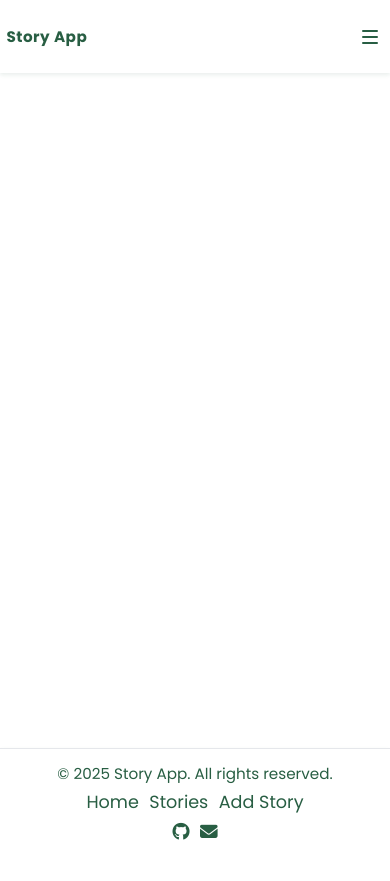
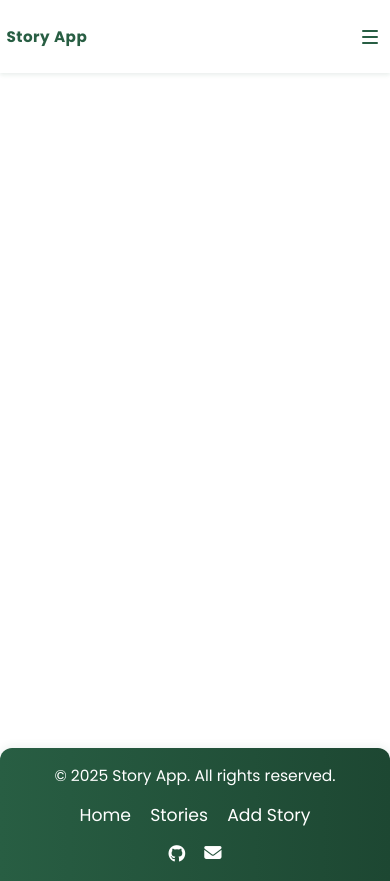
Before and after one commit to rasyadpe/StoryApp, a website built with Vite: page index.html in a window 390 px wide. Before the commit the page ends 859 px from the top, so only its background shows below. Built offline with nearby package versions, Linux system fonts and the light colour scheme; some packages are replaced by stand-ins of ours.

Commit message:
Fix camera in mobile

```diff
--- a/dev-dist/sw.js
+++ b/dev-dist/sw.js
@@ -79,7 +79,7 @@ define(['./workbox-a959eb95'], (function (workbox) { 'use strict';
    */
   workbox.precacheAndRoute([{
     "url": "index.html",
-    "revision": "0.nj4736kpn3g"
+    "revision": "0.sbr1929idlo"
   }], {});
   workbox.cleanupOutdatedCaches();
   workbox.registerRoute(new workbox.NavigationRoute(workbox.createHandlerBoundToURL("index.html"), {
--- a/src/pages/auth/stories/addStory-page.js
+++ b/src/pages/auth/stories/addStory-page.js
@@ -135,17 +135,31 @@ export default function AddStoryPage() {
       const videoDevices = devices.filter(device => device.kind === 'videoinput');
 
       if (videoDevices.length > 0) {
-        cameraSelect.innerHTML = '<option value="">Select Camera</option>' +
-          videoDevices.map(device =>
-            `<option value="${device.deviceId}">${device.label || `Camera ${cameraSelect.length + 1}`}</option>`
-          ).join('');
+        // Coba deteksi kamera depan/belakang dari label
+        cameraSelect.innerHTML = '<option value="">Pilih Kamera</option>' +
+          videoDevices.map((device, idx) => {
+            let label = device.label;
+            if (!label) {
+              // Jika label belum tersedia, minta user izinkan akses kamera
+              label = `Kamera ${idx + 1}`;
+            } else {
+              // Deteksi kata depan/belakang dari label
+              const lower = label.toLowerCase();
+              if (lower.includes('back') || lower.includes('belakang') || lower.includes('rear')) {
+                label += ' (Belakang)';
+              } else if (lower.includes('front') || lower.includes('depan')) {
+                label += ' (Depan)';
+              }
+            }
+            return `<option value="${device.deviceId}">${label}</option>`;
+          }).join('');
         cameraSelect.style.display = 'block';
       }
 
       return videoDevices;
     } catch (error) {
       console.error('Error getting camera devices:', error);
-      showError('Failed to get camera devices');
+      showError('Gagal mendapatkan daftar kamera. Pastikan Anda sudah mengizinkan akses kamera.');
       return [];
     }
   }
--- a/src/styles/main.css
+++ b/src/styles/main.css
@@ -667,6 +667,164 @@ a {
   color: var(--text-secondary);
 }
 
+/* Footer Modern Styling */
+.footer-content {
+  display: flex;
+  flex-direction: row;
+  align-items: center;
+  justify-content: space-between;
+  padding: 1.5rem 2rem;
+  background: linear-gradient(90deg, var(--primary-color) 0%, var(--primary-hover) 100%);
+  color: #fff;
+  border-top-left-radius: 16px;
+  border-top-right-radius: 16px;
+  box-shadow: 0 -2px 12px rgba(40, 94, 67, 0.08);
+  font-size: 1.05rem;
+  gap: 1.5rem;
+}
+.footer-left, .footer-center, .footer-right {
+  display: flex;
+  align-items: center;
+  gap: 1rem;
+}
+.footer-center {
+  flex: 1;
+  justify-content: center;
+}
+.footer-link, .footer-icon {
+  color: #fff;
+  text-decoration: none;
+  font-size: 1.15rem;
+  margin: 0 0.4rem;
+  transition: color 0.2s, transform 0.2s;
+  border-radius: 6px;
+  padding: 0.2rem 0.5rem;
+}
+.footer-link:hover, .footer-icon:hover {
+  color: var(--secondary-color);
+  background: rgba(234, 215, 19, 0.12);
+  transform: translateY(-2px) scale(1.08);
+}
+.footer-icon {
+  font-size: 1.35rem;
+  display: flex;
+  align-items: center;
+  justify-content: center;
+}
+@media (max-width: 768px) {
+  .footer-content {
+    flex-direction: column;
+    align-items: center;
+    justify-content: center;
+    padding: 1rem 0.5rem;
+    gap: 0.7rem;
+    font-size: 0.98rem;
+    border-radius: 12px 12px 0 0;
+    text-align: center;
+  }
+  .footer-left, .footer-center, .footer-right {
+    width: 100%;
+    justify-content: center;
+    margin: 0.1rem 0;
+    gap: 0.5rem;
+  }
+  .footer-link, .footer-icon {
+    font-size: 1.08rem;
+    margin: 0 0.2rem;
+    padding: 0.2rem 0.3rem;
+  }
+}
+
+@media (max-width: 480px) {
+  body {
+    font-size: 14px;
+    background: var(--background);
+  }
+
+  .header {
+    padding: 0.1rem 0;
+    min-height: 40px;
+    box-shadow: var(--shadow);
+    display: flex;
+  }
+  .header-container {
+    padding: 0 0.4rem;
+    min-height: 70px;
+    height: 70px;
+    display: flex;
+    flex-wrap: wrap;
+    align-content: center;
+  }
+
+  .logo {
+    font-size: 0.95rem;
+    font-weight: 700;
+    letter-spacing: 0.5px;
+    white-space: nowrap;
+    color: var(--primary-color);
+    display: flex;
+    align-items: center;
+    flex: none;
+  }
+  .hamburger {
+    width: 28px;
+    height: 28px;
+    padding: 0;
+  }
+  .hamburger span {
+    width: 16px;
+    height: 2px;
+    margin: 2px 0;
+    background: var(--primary-color);
+  }
+  nav {
+    width: 100%;
+  }
+  main#main-content {
+    padding: 0.5rem 0.05rem 1rem 0.05rem;
+    margin: 0;
+    min-height: 80vh;
+    box-sizing: border-box;
+  }
+  /* Footer mobile modern styling */
+  .footer-content {
+    flex-direction: column;
+    align-items: center;
+    justify-content: center;
+    padding: 0.9rem 0.3rem;
+    gap: 0.4rem;
+    font-size: 0.97rem;
+    text-align: center;
+    background: linear-gradient(90deg, var(--primary-color) 0%, var(--primary-hover) 100%);
+    color: #fff;
+    border-top-left-radius: 12px;
+    border-top-right-radius: 12px;
+    box-shadow: 0 -2px 8px rgba(40, 94, 67, 0.08);
+    border-top: none;
+  }
+  .footer-left, .footer-center, .footer-right {
+    min-width: unset;
+    justify-content: center;
+    width: 100%;
+    margin: 0.1rem 0;
+    gap: 0.3rem;
+  }
+  .footer-link, .footer-icon {
+    font-size: 1.08rem;
+    color: #fff;
+    text-decoration: none;
+    margin: 0 0.15rem;
+    border-radius: 6px;
+    padding: 0.18rem 0.3rem;
+    transition: color 0.2s, background 0.2s, transform 0.2s;
+  }
+  .footer-link:hover, .footer-icon:hover {
+    color: var(--secondary-color);
+    background: rgba(234, 215, 19, 0.12);
+    transform: translateY(-2px) scale(1.08);
+  }
+}
+
 /* Responsive Design */
 @media (max-width: 768px) {
   .container {
@@ -826,58 +984,42 @@ a {
     min-height: 80vh;
     box-sizing: border-box;
   }
-  .home-container, .features-section, .story-list-container, .favorites-container {
-    padding: 0.5rem 0.05rem;
-  }
-  .hero-section {
-    padding: 1rem 0.2rem;
-    margin: 0.7rem 0;
-    border-radius: 8px;
-  }
-  .feature-card, .story-card, .report-card {
-    padding: 0.7rem;
-    border-radius: 8px;
-  }
-  .hero-title {
-    font-size: 1.2rem;
-  }
-  .hero-subtitle {
-    font-size: 0.95rem;
-  }
-  .section-title {
-    font-size: 1.5rem;
-  }
-
-  .btn, .btn-primary, .btn-secondary {
-    font-size: 0.92rem;
-    padding: 0.5rem 0.7rem;
-    border-radius: 5px;
-  }
-  /* Footer mobile styling */
+  /* Footer mobile modern styling */
   .footer-content {
     flex-direction: column;
     align-items: center;
     justify-content: center;
-    padding: 0.7rem 0.2rem;
-    gap: 0.3rem;
-    font-size: 0.95rem;
+    padding: 0.9rem 0.3rem;
+    gap: 0.4rem;
+    font-size: 0.97rem;
     text-align: center;
-    background: var(--background);
-    border-top: 1px solid var(--border-color);
-    box-shadow: var(--shadow);
-
+    background: linear-gradient(90deg, var(--primary-color) 0%, var(--primary-hover) 100%);
+    color: #fff;
+    border-top-left-radius: 12px;
+    border-top-right-radius: 12px;
+    box-shadow: 0 -2px 8px rgba(40, 94, 67, 0.08);
+    border-top: none;
   }
   .footer-left, .footer-center, .footer-right {
     min-width: unset;
     justify-content: center;
     width: 100%;
     margin: 0.1rem 0;
+    gap: 0.3rem;
   }
   .footer-link, .footer-icon {
-    font-size: 1.1rem;
-    color: var(--text-primary);
+    font-size: 1.08rem;
+    color: #fff;
     text-decoration: none;
-    margin: 0 0.2rem;
+    margin: 0 0.15rem;
+    border-radius: 6px;
+    padding: 0.18rem 0.3rem;
+    transition: color 0.2s, background 0.2s, transform 0.2s;
+  }
+  .footer-link:hover, .footer-icon:hover {
+    color: var(--secondary-color);
+    background: rgba(234, 215, 19, 0.12);
+    transform: translateY(-2px) scale(1.08);
   }
 }
 
```
Also changed, not shown: 1 other file.
